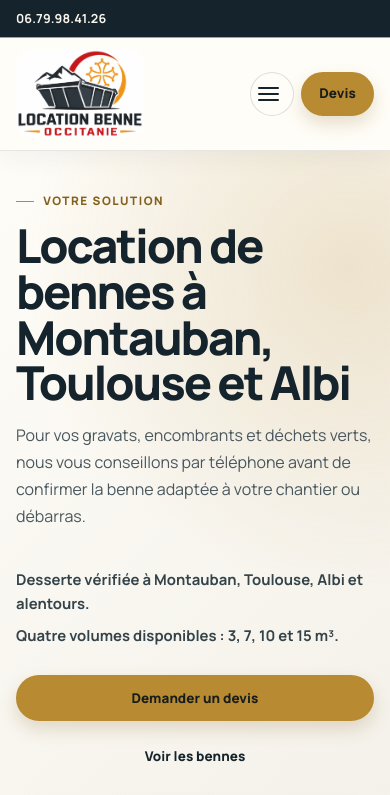
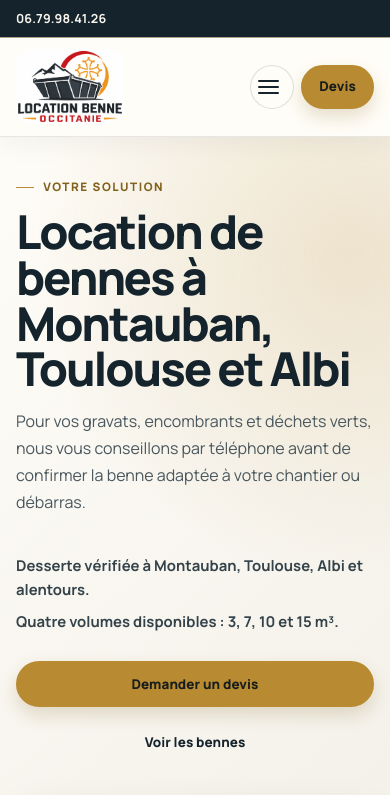
Before and after one commit to mickael31/locationbenne, a React (Vite) app: page / in a window 390 px wide. Shown: the top 795 px of the page. Built offline with nearby package versions, Linux system fonts and the light colour scheme; a web font is replaced by a local one.

Commit message:
fix: reduce header logo size

```diff
--- a/src/styles.css
+++ b/src/styles.css
@@ -2099,8 +2099,8 @@ h3 {
 }
 
 .logo-link img {
-  width: 170px;
-  height: 118px;
+  width: 132px;
+  height: 92px;
   object-fit: contain;
   object-position: center;
   filter: none;
@@ -2668,8 +2668,8 @@ summary::after {
   }
 
   .logo-link img {
-    width: 128px;
-    height: 89px;
+    width: 108px;
+    height: 75px;
   }
 
   .menu-toggle {
```
Also changed, not shown: 1 other file (tests, documents, lock files or other folders).
